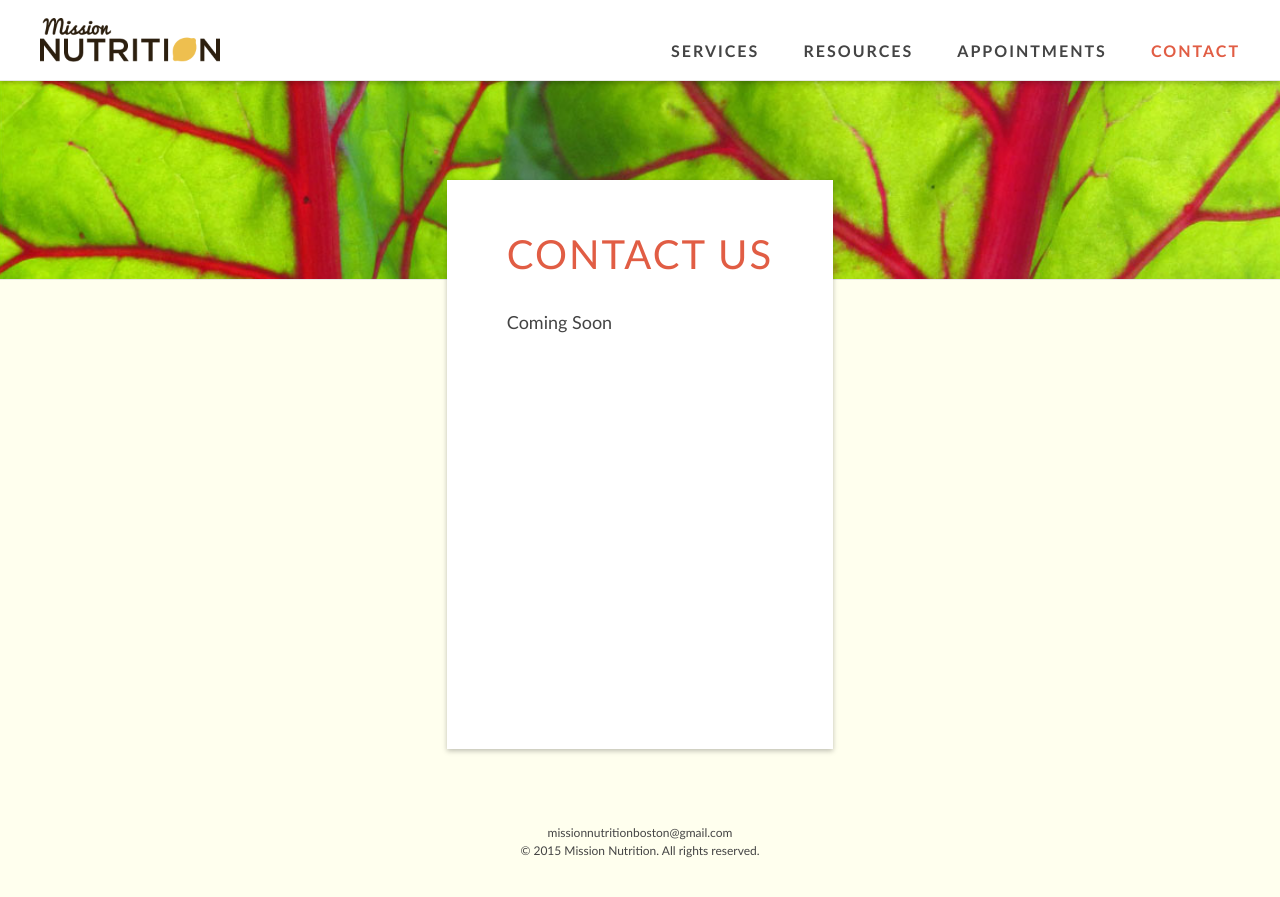
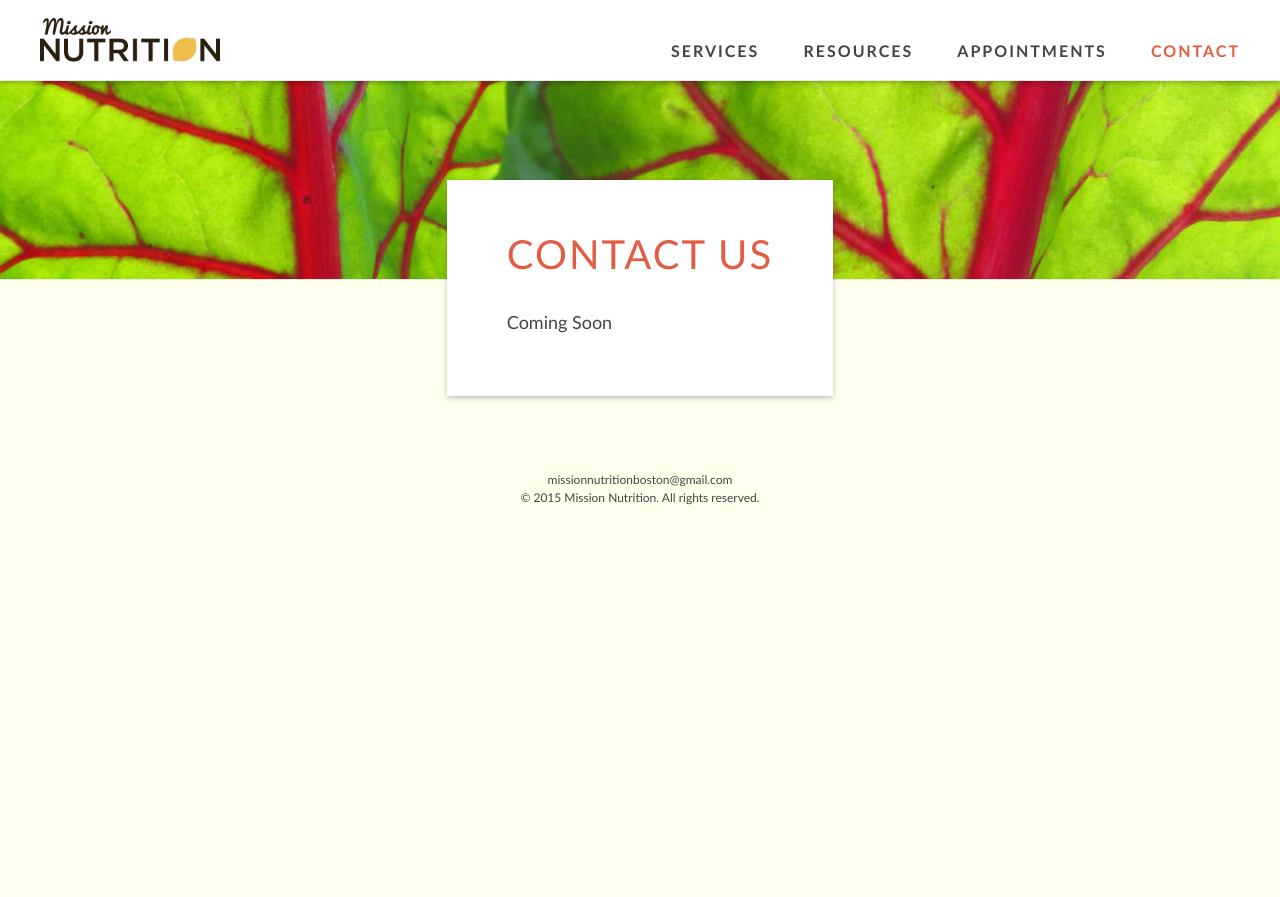
Before and after one commit to davelandry/missionnutrition, a Jekyll site: the page built from _pages/contact.md, in a window 1280 px wide. Shown: the top 897 px of the page. Built offline with Jekyll 4.4.1, drawn with Linux system fonts in a browser that asks for light colours.

Commit message:
made page boxes not always 100% screen height

```diff
--- a/_sass/content.scss
+++ b/_sass/content.scss
@@ -7,7 +7,7 @@ main {
   min-height: 100vh;
 
   section {
-    @include flex-size(1);
+    @include flex-size(0 1 auto);
     @include shadow();
     background-color: white;
     margin: $nav 0 50px;
```
